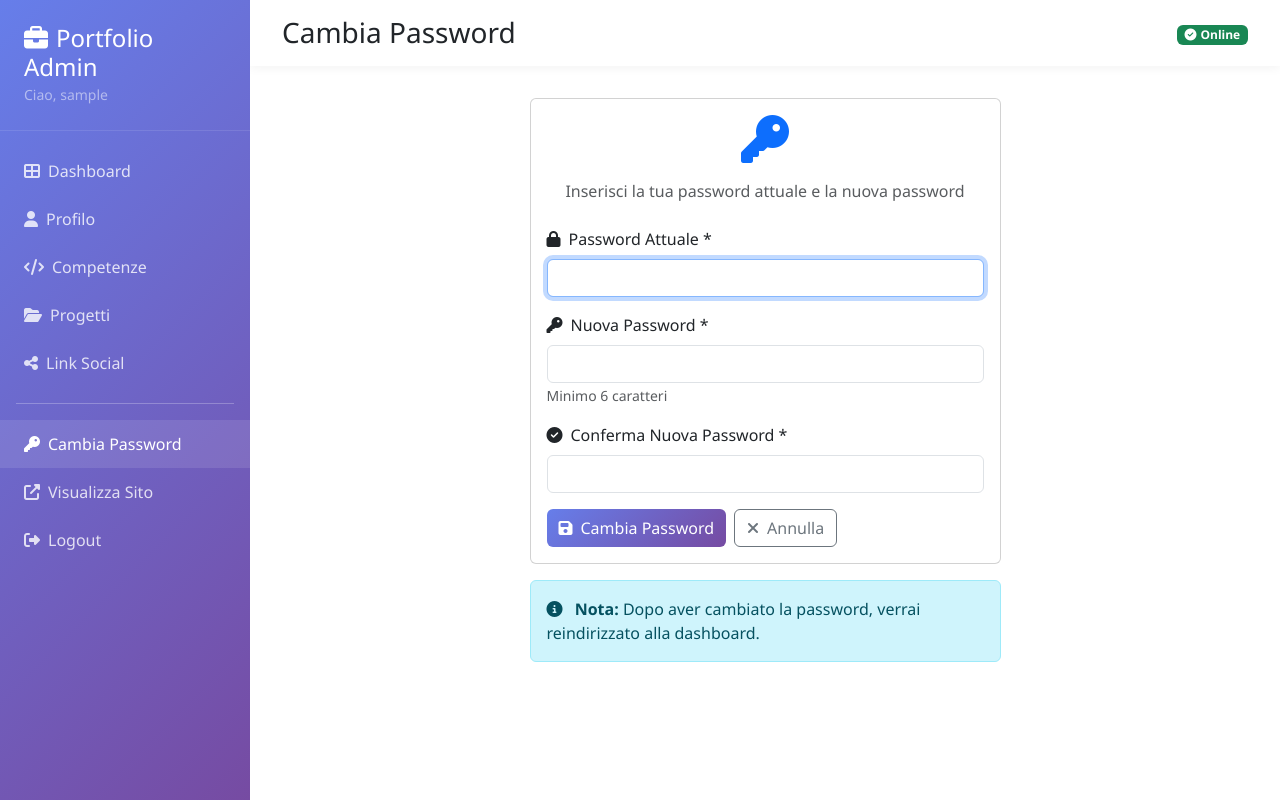
After one commit to BluLupo/hersel.it, a Flask app: page /auth/change-password in a window 1280 px wide. The commit adds this page. Run offline with Flask 3, Linux system fonts and the light colour scheme; the visitor is signed in with stand-in values (Sample User, id 1).

Commit message:
Add password change functionality and profile image upload
- Add profile_image field to Profile model with default value
- Update profile edit route to handle profile image file uploads
- Add password change route with validation in auth module
- Create change password template with form
- Update profile template to include image upload with preview
- Add password change link to admin sidebar
- Update homepage to use dynamic profile image from database

```diff
--- a/init_db.py
+++ b/init_db.py
@@ -32,7 +32,8 @@ def init_database():
             lead_text="Con oltre 7 Anni di esperienza nello sviluppo di applicazioni web con Python Flask, offro soluzioni complete end-to-end.",
             description_1="La mia doppia specializzazione mi permette di comprendere a fondo l'intero ciclo di vita delle applicazioni, dall'architettura del server fino all'implementazione e al deployment.",
             description_2="Mi piace risolvere problemi complessi e creare soluzioni che siano robuste, scalabili e facili da mantenere.",
-            years_experience=7
+            years_experience=7,
+            profile_image='img/personal.webp'
         )
         db.session.add(profile)
 
--- a/models.py
+++ b/models.py
@@ -53,6 +53,7 @@ class Profile(db.Model):
     description_2 = db.Column(db.Text)
     years_experience = db.Column(db.Integer, default=7)
     cv_url = db.Column(db.String(500))
+    profile_image = db.Column(db.String(500), default='img/personal.webp')
     created_at = db.Column(db.DateTime, default=datetime.utcnow)
     updated_at = db.Column(db.DateTime, default=datetime.utcnow, onupdate=datetime.utcnow)
 
@@ -64,7 +65,8 @@ class Profile(db.Model):
             'description_1': self.description_1,
             'description_2': self.description_2,
             'years_experience': self.years_experience,
-            'cv_url': self.cv_url
+            'cv_url': self.cv_url,
+            'profile_image': self.profile_image
         }
 
 
--- a/routes/auth.py
+++ b/routes/auth.py
@@ -8,7 +8,7 @@ Authentication routes for login/logout
 """
 
 from flask import Blueprint, render_template, request, redirect, url_for, flash
-from flask_login import login_user, logout_user, current_user
+from flask_login import login_user, logout_user, current_user, login_required
 from models import User, db
 from datetime import datetime
 
@@ -60,3 +60,42 @@ def logout():
     logout_user()
     flash('Logout effettuato con successo.', 'info')
     return redirect(url_for('route_home.home'))
+
+
+@route_auth.route('/change-password', methods=['GET', 'POST'])
+@login_required
+def change_password():
+    """Change password page"""
+    if request.method == 'POST':
+        current_password = request.form.get('current_password')
+        new_password = request.form.get('new_password')
+        confirm_password = request.form.get('confirm_password')
+
+        # Validation
+        if not current_password or not new_password or not confirm_password:
+            flash('Tutti i campi sono obbligatori.', 'danger')
+            return render_template('auth/change_password.html')
+
+        # Check current password
+        if not current_user.check_password(current_password):
+            flash('La password attuale non è corretta.', 'danger')
+            return render_template('auth/change_password.html')
+
+        # Check if new passwords match
+        if new_password != confirm_password:
+            flash('Le nuove password non corrispondono.', 'danger')
+            return render_template('auth/change_password.html')
+
+        # Check password length
+        if len(new_password) < 6:
+            flash('La nuova password deve essere di almeno 6 caratteri.', 'danger')
+            return render_template('auth/change_password.html')
+
+        # Update password
+        current_user.set_password(new_password)
+        db.session.commit()
+
+        flash('Password modificata con successo!', 'success')
+        return redirect(url_for('admin.dashboard'))
+
+    return render_template('auth/change_password.html')
--- a/templates/admin/base.html
+++ b/templates/admin/base.html
@@ -100,6 +100,9 @@
                 <i class="fas fa-share-alt me-2"></i>Link Social
             </a>
             <hr class="border-white my-3 mx-3">
+            <a href="{{ url_for('auth.change_password') }}" class="{% if request.endpoint == 'auth.change_password' %}active{% endif %}">
+                <i class="fas fa-key me-2"></i>Cambia Password
+            </a>
             <a href="{{ url_for('route_home.home') }}" target="_blank">
                 <i class="fas fa-external-link-alt me-2"></i>Visualizza Sito
             </a>
--- /dev/null
+++ b/templates/auth/change_password.html
@@ -0,0 +1,57 @@
+{% extends "admin/base.html" %}
+
+{% block title %}Cambia Password{% endblock %}
+{% block page_title %}Cambia Password{% endblock %}
+
+{% block content %}
+<div class="row justify-content-center">
+    <div class="col-md-6">
+        <div class="card">
+            <div class="card-body">
+                <div class="text-center mb-4">
+                    <i class="fas fa-key fa-3x text-primary mb-3"></i>
+                    <p class="text-muted">Inserisci la tua password attuale e la nuova password</p>
+                </div>
+
+                <form method="POST" action="{{ url_for('auth.change_password') }}">
+                    <div class="mb-3">
+                        <label for="current_password" class="form-label">
+                            <i class="fas fa-lock me-2"></i>Password Attuale *
+                        </label>
+                        <input type="password" class="form-control" id="current_password" name="current_password" required autofocus>
+                    </div>
+
+                    <div class="mb-3">
+                        <label for="new_password" class="form-label">
+                            <i class="fas fa-key me-2"></i>Nuova Password *
+                        </label>
+                        <input type="password" class="form-control" id="new_password" name="new_password" required minlength="6">
+                        <small class="text-muted">Minimo 6 caratteri</small>
+                    </div>
+
+                    <div class="mb-3">
+                        <label for="confirm_password" class="form-label">
+                            <i class="fas fa-check-circle me-2"></i>Conferma Nuova Password *
+                        </label>
+                        <input type="password" class="form-control" id="confirm_password" name="confirm_password" required minlength="6">
+                    </div>
+
+                    <div class="d-flex gap-2">
+                        <button type="submit" class="btn btn-gradient">
+                            <i class="fas fa-save me-2"></i>Cambia Password
+                        </button>
+                        <a href="{{ url_for('admin.dashboard') }}" class="btn btn-outline-secondary">
+                            <i class="fas fa-times me-2"></i>Annulla
+                        </a>
+                    </div>
+                </form>
+            </div>
+        </div>
+
+        <div class="alert alert-info mt-3">
+            <i class="fas fa-info-circle me-2"></i>
+            <strong>Nota:</strong> Dopo aver cambiato la password, verrai reindirizzato alla dashboard.
+        </div>
+    </div>
+</div>
+{% endblock %}
--- a/templates/index.html
+++ b/templates/index.html
@@ -19,7 +19,7 @@
                 </div>
                 <div class="col-lg-6 d-flex justify-content-center animate__animated animate__fadeInRight">
                     <div class="text-center">
-                        <img src="{{ url_for('static', filename='img/personal.webp') }}" alt="Profile" class="img-fluid rounded-circle shadow" style="max-width: 350px;">
+                        <img src="{{ url_for('static', filename=profile.profile_image if profile and profile.profile_image else 'img/personal.webp') }}" alt="Profile" class="img-fluid rounded-circle shadow" style="max-width: 350px;">
                     </div>
                 </div>
             </div>
```
Also changed, not shown: routes/admin.py (+13 -0 lines), templates/admin/profile.html (+24 -1 lines).
